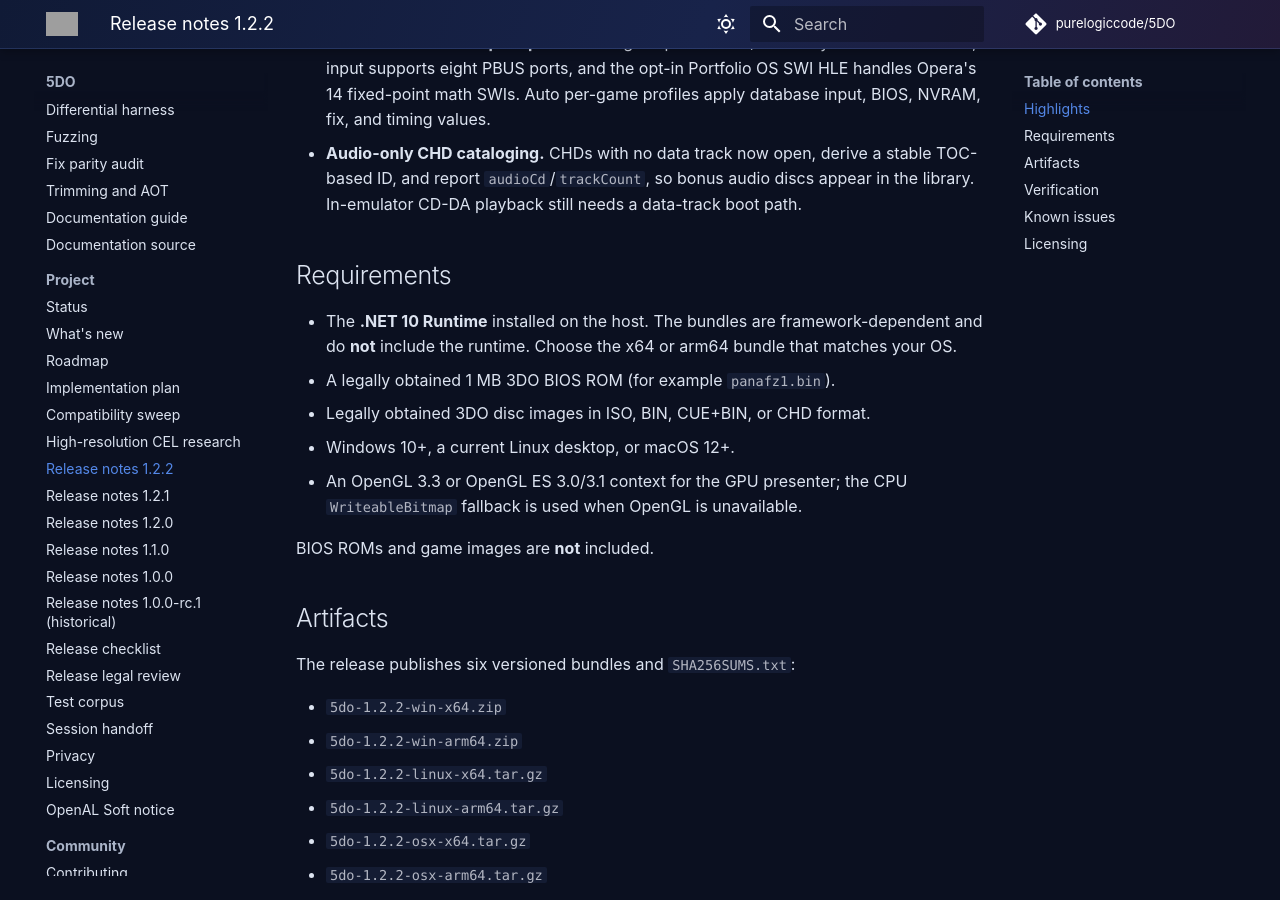
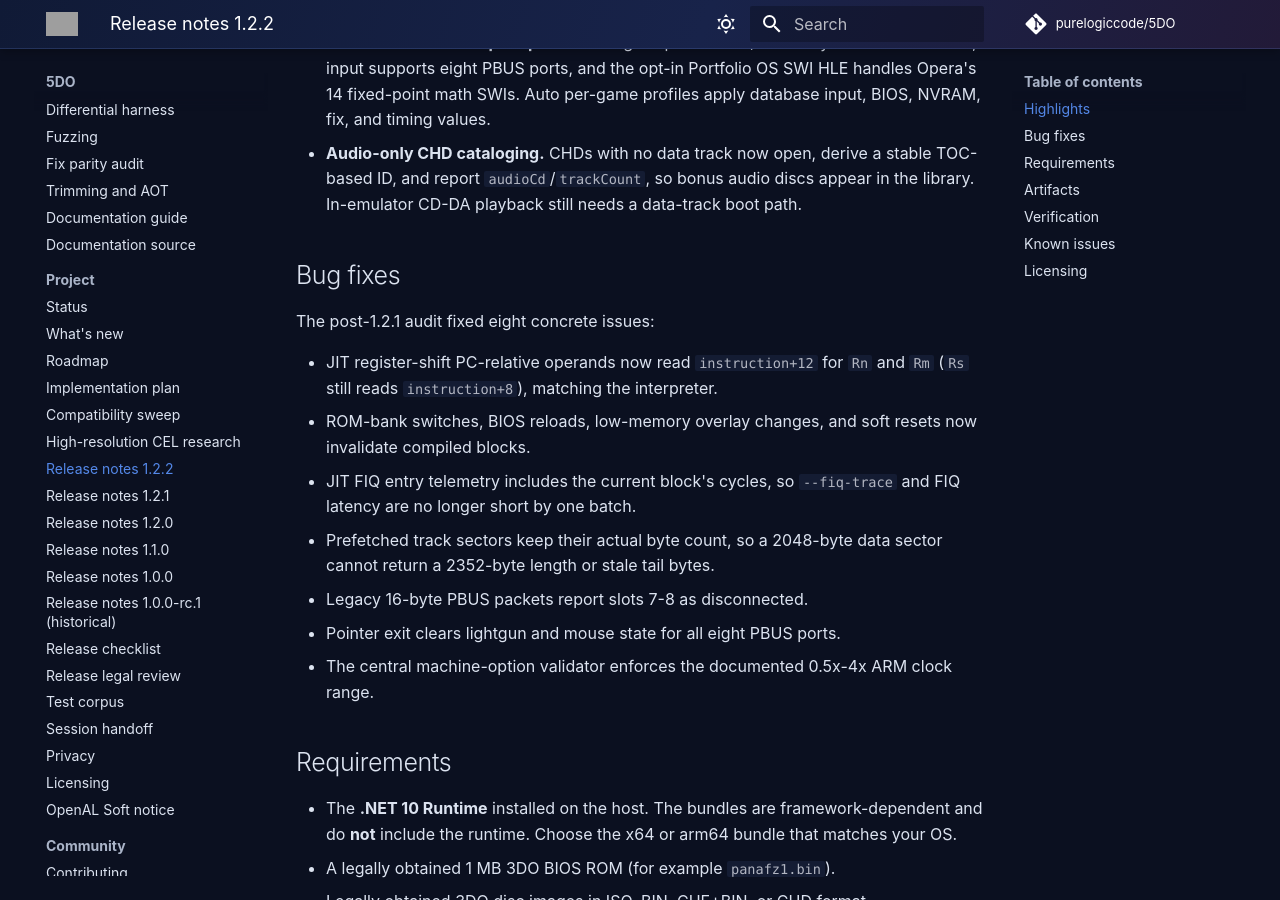
Before and after one commit to purelogiccode/5DO, an MkDocs documentation site: the page built from docs/ReleaseNotes-1.2.2.md, in a window 1280 px wide and 900 px high, scrolled down 921 px. Built offline with MkDocs 1.6.1 and Material for MkDocs 9.7.7, drawn with Linux system fonts in a browser that asks for light colours; comment, search, counter and statistics services are not loaded; grey boxes are pictures that could not be loaded.

Commit message:
Document the eight post-1.2.1 bug fixes in the 1.2.2 notes
Record the JIT register-shift PC delta, ROM-bank/soft-reset invalidation, FIQ telemetry, prefetch track length, legacy PBUS slots, pointer-exit ports, and ARM clock range fixes.

```diff
--- a/docs/ReleaseNotes-1.2.2.md
+++ b/docs/ReleaseNotes-1.2.2.md
@@ -35,6 +35,22 @@
 - **Audio-only CHD cataloging.** CHDs with no data track now open, derive a stable
   TOC-based ID, and report `audioCd`/`trackCount`, so bonus audio discs appear in the
   library. In-emulator CD-DA playback still needs a data-track boot path.
+
+## Bug fixes
+
+The post-1.2.1 audit fixed eight concrete issues:
+
+- JIT register-shift PC-relative operands now read `instruction+12` for `Rn` and `Rm`
+  (`Rs` still reads `instruction+8`), matching the interpreter.
+- ROM-bank switches, BIOS reloads, low-memory overlay changes, and soft resets now
+  invalidate compiled blocks.
+- JIT FIQ entry telemetry includes the current block's cycles, so `--fiq-trace` and
+  FIQ latency are no longer short by one batch.
+- Prefetched track sectors keep their actual byte count, so a 2048-byte data sector
+  cannot return a 2352-byte length or stale tail bytes.
+- Legacy 16-byte PBUS packets report slots 7-8 as disconnected.
+- Pointer exit clears lightgun and mouse state for all eight PBUS ports.
+- The central machine-option validator enforces the documented 0.5x-4x ARM clock range.
 
 ## Requirements
 
```
